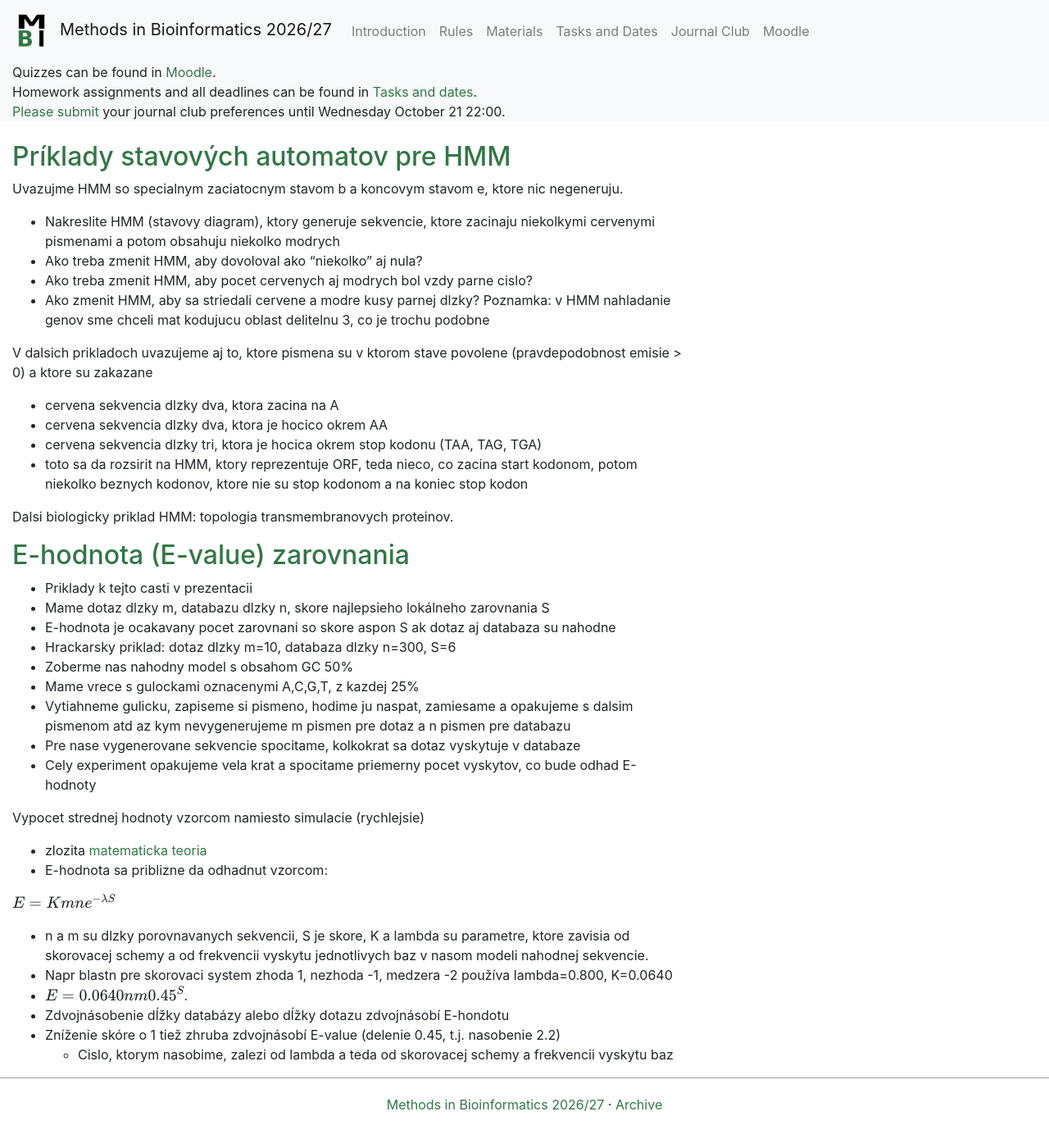
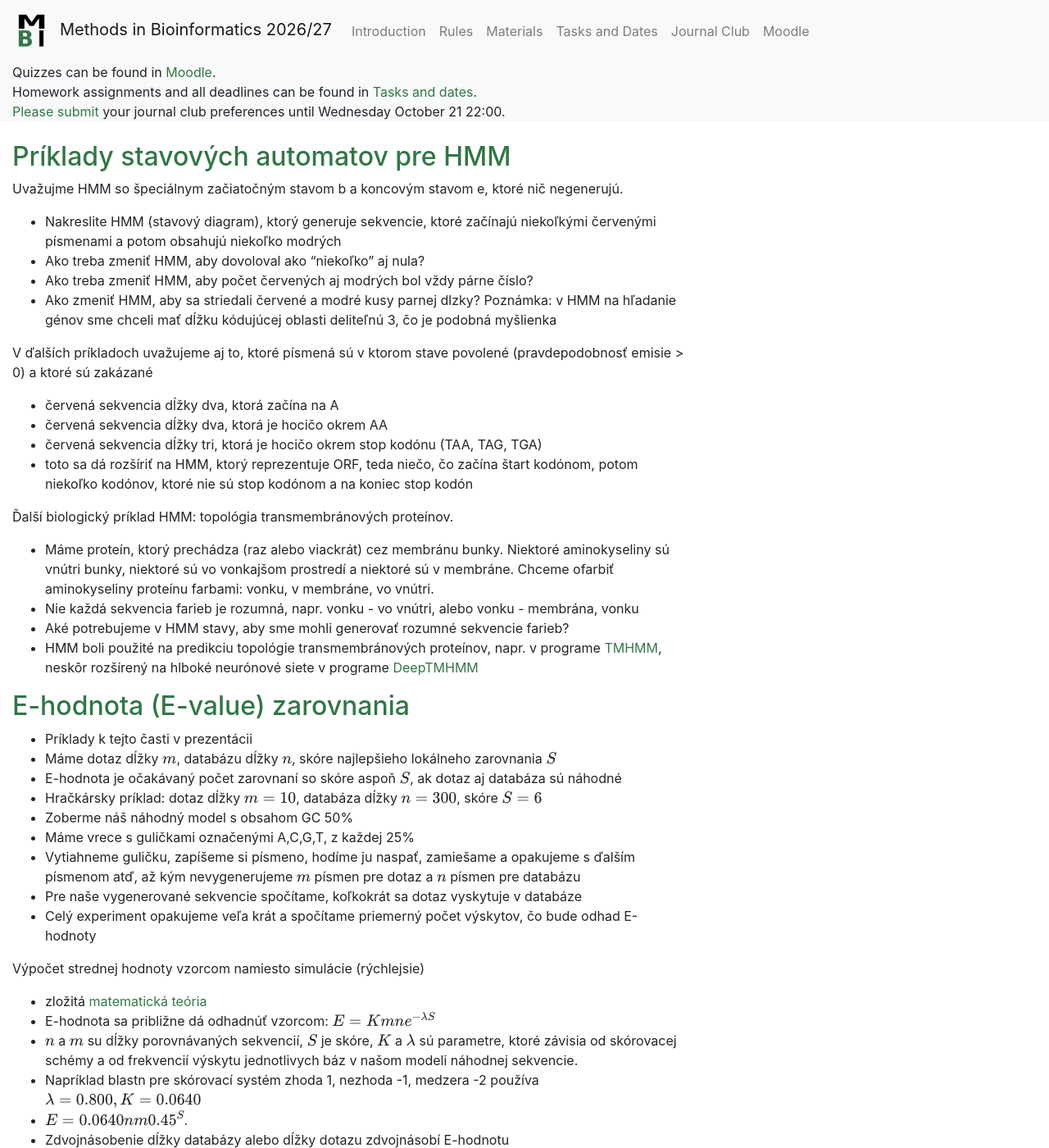
Before and after one commit to fmfi-compbio/mbi, a Jekyll site: the page built from notes/cb-hmm.md, in a window 1280 px wide and 1400 px high. Shown: the whole window at 82% size. Built offline with Jekyll 4.4.1, drawn with Linux system fonts in a browser that asks for light colours; nearby versions of some CDN libraries; our own code applies the rules of GitHub Pages for plain Markdown files; some of the changed text lies outside the part shown.

Commit message:
cb-hmm-evalue

```diff
--- a/notes/cb-hmm.md
+++ b/notes/cb-hmm.md
@@ -5,63 +5,71 @@ title: "Cvičenia pre biológov: Skryté Markovove modely, E-hodnota"
 
 ## Príklady stavových automatov pre HMM
 
-Uvazujme HMM so specialnym zaciatocnym stavom b a koncovym stavom e,
-ktore nic negeneruju.
+Uvažujme HMM so špeciálnym začiatočným stavom b a koncovým stavom e,
+ktoré nič negenerujú.
 
-  - Nakreslite HMM (stavovy diagram), ktory generuje sekvencie, ktore
-    zacinaju niekolkymi cervenymi pismenami a potom obsahuju niekolko
-    modrych
-  - Ako treba zmenit HMM, aby dovoloval ako "niekolko" aj nula?
-  - Ako treba zmenit HMM, aby pocet cervenych aj modrych bol vzdy parne
-    cislo?
-  - Ako zmenit HMM, aby sa striedali cervene a modre kusy parnej dlzky? Poznamka: v HMM nahladanie genov sme chceli mat kodujucu oblast delitelnu 3, co je trochu podobne
+  - Nakreslite HMM (stavový diagram), ktorý generuje sekvencie, ktoré
+    začínajú niekoľkými červenými písmenami a potom obsahujú niekoľko
+    modrých
+  - Ako treba zmeniť HMM, aby dovoloval ako "niekoľko" aj nula?
+  - Ako treba zmeniť HMM, aby počet červených aj modrých bol vždy párne
+    číslo?
+  - Ako zmeniť HMM, aby sa striedali červené a modré kusy parnej dlzky?
+  Poznámka: v HMM na hľadanie génov sme chceli mať dĺžku kódujúcej oblasti
+  deliteľnú 3, čo je podobná myšlienka
 
-V dalsich prikladoch uvazujeme aj to, ktore pismena su v ktorom stave
-povolene (pravdepodobnost emisie \> 0) a ktore su zakazane
+V ďalších príkladoch uvažujeme aj to, ktoré písmená sú v ktorom stave
+povolené (pravdepodobnosť emisie \> 0) a ktoré sú zakázané
 
-  - cervena sekvencia dlzky dva, ktora zacina na A
-  - cervena sekvencia dlzky dva, ktora je hocico okrem AA
-  - cervena sekvencia dlzky tri, ktora je hocica okrem stop kodonu
+  - červená sekvencia dĺžky dva, ktorá začína na A
+  - červená sekvencia dĺžky dva, ktorá je hocičo okrem AA
+  - červená sekvencia dĺžky tri, ktorá je hocičo okrem stop kodónu
     (TAA, TAG, TGA)
-  - toto sa da rozsirit na HMM, ktory reprezentuje ORF, teda nieco, co
-    zacina start kodonom, potom niekolko beznych kodonov, ktore nie su
-    stop kodonom a na koniec stop kodon
+  - toto sa dá rozšíriť na HMM, ktorý reprezentuje ORF, teda niečo, čo
+    začína štart kodónom, potom niekoľko kodónov, ktoré nie sú
+    stop kodónom a na koniec stop kodón
 
-Dalsi biologicky priklad HMM: topologia transmembranovych proteinov.
+Ďalší biologický príklad HMM: topológia transmembránových proteínov.
+
+- Máme proteín, ktorý prechádza (raz alebo viackrát) cez membránu bunky. Niektoré aminokyseliny sú
+  vnútri bunky, niektoré sú vo vonkajšom prostredí a niektoré sú v
+  membráne. Chceme ofarbiť aminokyseliny proteínu farbami: vonku,
+  v membráne, vo vnútri.
+- Nie každá sekvencia farieb je rozumná, napr. vonku - vo vnútri, alebo vonku -
+  membrána, vonku
+- Aké potrebujeme v HMM stavy, aby sme mohli generovať rozumné sekvencie farieb?
+- HMM boli použité na predikciu topológie transmembránových proteínov, napr. v programe [TMHMM](https://www.sciencedirect.com/science/article/pii/S0022283600943158), neskôr rozšírený na hlboké neurónové siete v programe [DeepTMHMM](https://www.biorxiv.org/content/10.1101/2022.04.08.487609v1)
 
 ## E-hodnota (E-value) zarovnania
 
-  - Priklady k tejto casti v prezentacii
-  - Mame dotaz dlzky m, databazu dlzky n, skore najlepsieho lokálneho
-    zarovnania S
-  - E-hodnota je ocakavany pocet zarovnani so skore aspon S ak dotaz aj
-    databaza su nahodne
-  - Hrackarsky priklad: dotaz dlzky m=10, databaza dlzky n=300, S=6
-  - Zoberme nas nahodny model s obsahom GC 50%
-  - Mame vrece s gulockami oznacenymi A,C,G,T, z kazdej 25%
-  - Vytiahneme gulicku, zapiseme si pismeno, hodime ju naspat, zamiesame
-    a opakujeme s dalsim pismenom atd az kym nevygenerujeme m pismen pre
-    dotaz a n pismen pre databazu
-  - Pre nase vygenerovane sekvencie spocitame, kolkokrat sa dotaz
-    vyskytuje v databaze
-  - Cely experiment opakujeme vela krat a spocitame priemerny pocet
-    vyskytov, co bude odhad E-hodnoty
+  - Príklady k tejto časti v prezentácii
+  - Máme dotaz dĺžky $m$, databázu dĺžky $n$, skóre najlepšieho lokálneho
+    zarovnania $S$
+  - E-hodnota je očakávaný počet zarovnaní so skóre aspoň $S$, ak dotaz aj
+    databáza sú náhodné
+  - Hračkársky príklad: dotaz dĺžky $m=10$, databáza dĺžky $n=300$, skóre $S=6$
+  - Zoberme náš náhodný model s obsahom GC 50%
+  - Máme vrece s guličkami označenými A,C,G,T, z každej 25%
+  - Vytiahneme guličku, zapíšeme si písmeno, hodíme ju naspať, zamiešame
+    a opakujeme s ďalším písmenom atď, až kým nevygenerujeme $m$ písmen pre
+    dotaz a $n$ písmen pre databázu
+  - Pre naše vygenerované sekvencie spočítame, koľkokrát sa dotaz
+    vyskytuje v databáze
+  - Celý experiment opakujeme veľa krát a spočítame priemerný počet
+    výskytov, čo bude odhad E-hodnoty
 
-Vypocet strednej hodnoty vzorcom namiesto simulacie (rychlejsie)
+Výpočet strednej hodnoty vzorcom namiesto simulácie (rýchlejsie)
 
-  - zlozita [matematicka teoria](https://www.ncbi.nlm.nih.gov/BLAST/tutorial/Altschul-1.html)
-  - E-hodnota sa priblizne da odhadnut vzorcom:
-
-$E = Kmn e^{-\lambda S}$
-
-  - n a m su dlzky porovnavanych sekvencii, S je skore, K a lambda su
-    parametre, ktore zavisia od skorovacej schemy a od frekvencii
-    vyskytu jednotlivych baz v nasom modeli nahodnej sekvencie.
-  - Napr blastn pre skorovaci system zhoda 1, nezhoda -1, medzera -2
-    používa lambda=0.800, K=0.0640
+  - zložitá [matematická teória](https://www.ncbi.nlm.nih.gov/BLAST/tutorial/Altschul-1.html)
+  - E-hodnota sa približne dá odhadnúť vzorcom: $E = Kmn e^{-\lambda S}$
+  - $n$ a $m$ su dĺžky porovnávaných sekvencií, $S$ je skóre, $K$ a $\lambda$ sú
+    parametre, ktoré závisia od skórovacej schémy a od frekvencií
+    výskytu jednotlivych báz v našom modeli náhodnej sekvencie.
+  - Napríklad blastn pre skórovací systém zhoda 1, nezhoda -1, medzera -2
+    používa $\lambda=0.800, K=0.0640$
   - $E = 0.0640 nm 0.45^S$.
-  - Zdvojnásobenie dĺžky databázy alebo dĺžky dotazu zdvojnásobí E-hondotu
+  - Zdvojnásobenie dĺžky databázy alebo dĺžky dotazu zdvojnásobí E-hodnotu
   - Zníženie skóre o 1 tiež zhruba zdvojnásobí E-value (delenie 0.45,
     t.j. nasobenie 2.2)
-      - Cislo, ktorym nasobime, zalezi od lambda a teda od skorovacej
-        schemy a frekvencii vyskytu baz
+      - Číslo, ktorým násobíme, závisí od $\lambda$, a teda od skórovacej
+        schémy a frekvencií výskytu báz
```
Also changed, not shown: 2 other files.
